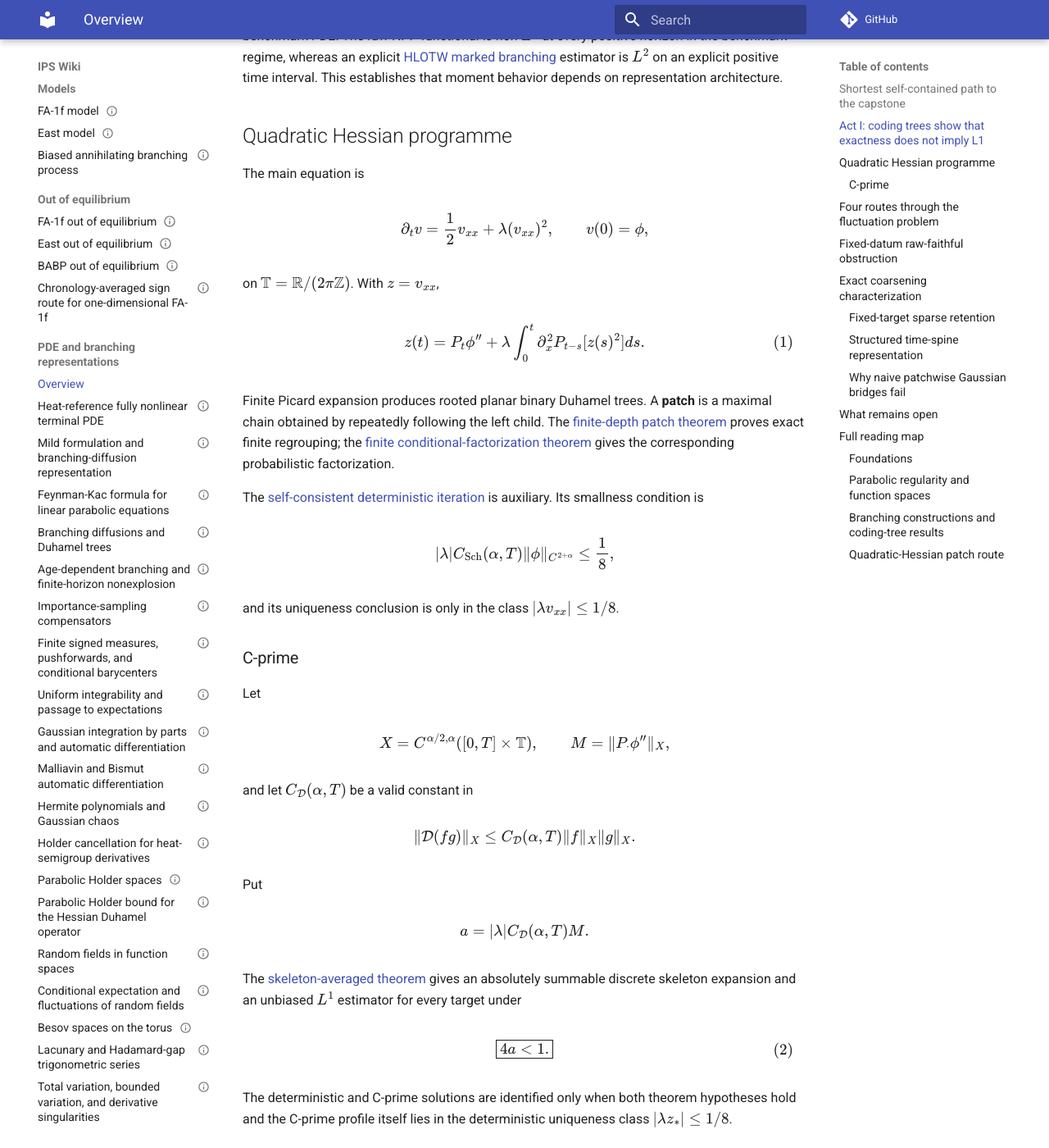
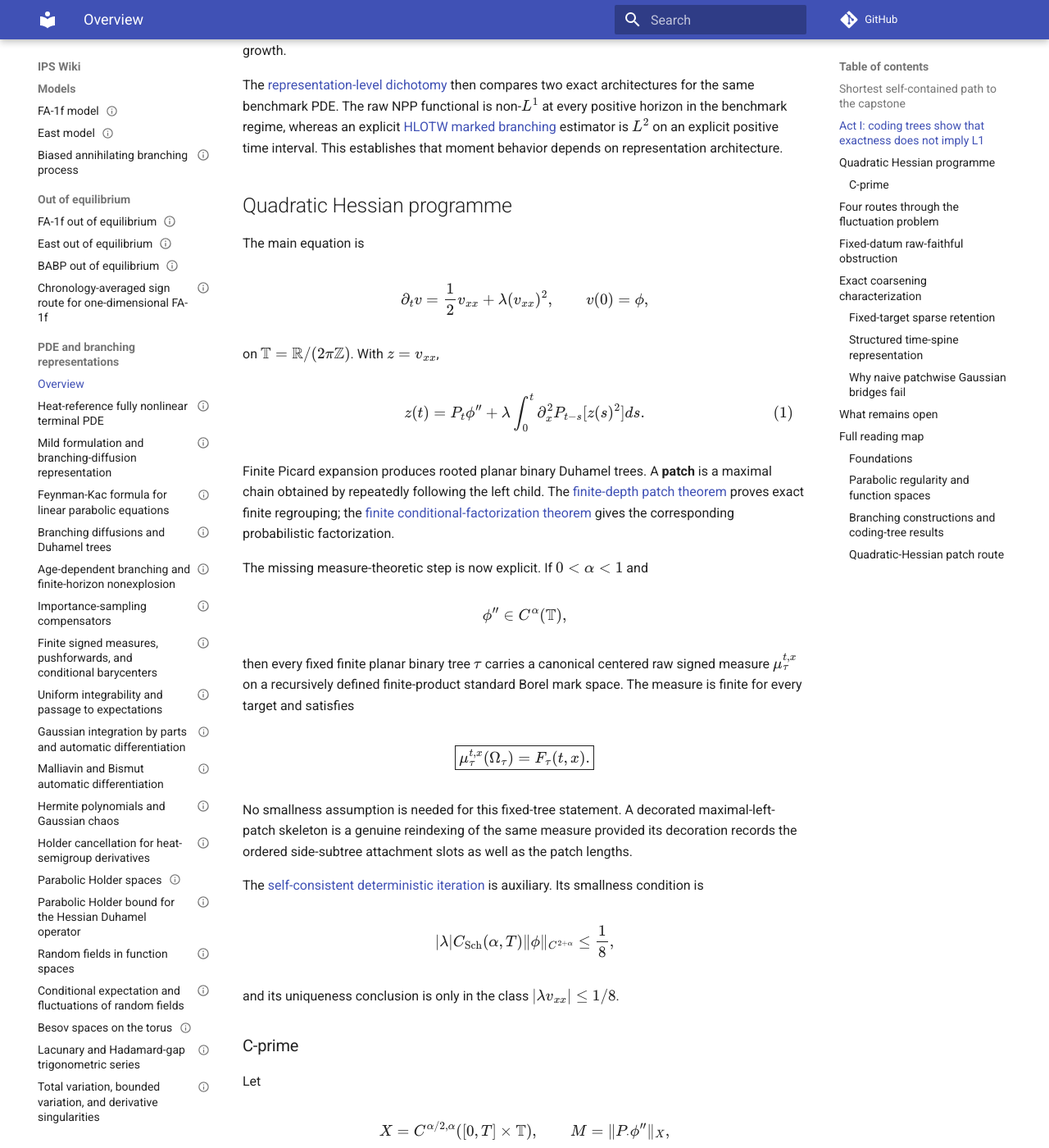
Before and after one commit to maciejgluchowski86-beep/ips-wiki, an MkDocs documentation site: the page built from docs/pde-branching-representations.md, in a window 1280 px wide and 1400 px high, scrolled down 2513 px. Shown: the whole window at 82% size. Built offline with MkDocs 1.6.1 and Material for MkDocs 9.7.7, drawn with Linux system fonts in a browser that asks for light colours; comment, search, counter and statistics services are not loaded; some of the changed text lies outside the part shown.

Commit message:
Insert canonical raw measure foundation into PDE overview

```diff
--- a/docs/pde-branching-representations.md
+++ b/docs/pde-branching-representations.md
@@ -41,7 +41,7 @@ $$
 
 Thus **cancellation before absolute values is removal of signed variation by conditional averaging**. For skeleton-preserving coarsenings, summability of the residual variations in (A) is necessary and sufficient for \(L^1\) in the associated conditional-barycenter class. The type of retained coordinate is not the invariant.
 
-The measure-theoretic background for (A) is contained in [Finite signed measures, pushforwards, and conditional barycenters](entries/finite-signed-measures-pushforwards-and-conditional-barycenters.md).
+The measure-theoretic background for (A) is contained in [Finite signed measures, pushforwards, and conditional barycenters](entries/finite-signed-measures-pushforwards-and-conditional-barycenters.md). For the quadratic-Hessian construction, the existence and finiteness of the concrete measures \(\mu_\tau^{t,x}\) are proved in [Canonical raw signed measures for finite quadratic-Hessian trees](entries/canonical-raw-signed-measures-for-finite-quadratic-hessian-trees.md).
 
 ## Shortest self-contained path to the capstone
 
@@ -53,11 +53,12 @@ A reader with graduate probability and a first PDE course can reach the final th
 4. [Gaussian integration by parts and automatic differentiation](entries/gaussian-integration-by-parts-and-automatic-differentiation.md), [Hermite polynomials and Gaussian chaos](entries/hermite-polynomials-and-gaussian-chaos.md), and [Hölder cancellation for heat-semigroup derivatives](entries/holder-cancellation-for-heat-semigroup-derivatives.md).
 5. [Parabolic Hölder spaces](entries/parabolic-holder-spaces.md) and [Parabolic Hölder bound for the Hessian Duhamel operator](entries/parabolic-holder-bound-for-hessian-duhamel-operator.md).
 6. [Finite-depth Duhamel patch regrouping](entries/finite-depth-duhamel-patch-regrouping.md) and [Conditional factorization for finite PDE patches](entries/conditional-factorization-for-finite-pde-patches.md).
-7. [Skeleton-averaged \(L^1\) representation](entries/skeleton-averaged-l1-representation-for-quadratic-hessian-pde.md).
-8. [Lacunary and Hadamard-gap trigonometric series](entries/lacunary-and-hadamard-gap-trigonometric-series.md), [Disjoint-event lower bounds for compensated branching estimators](entries/disjoint-event-lower-bounds-for-compensated-branching-estimators.md), and [Brownian confinement and heat-kernel positivity](entries/brownian-confinement-and-heat-kernel-positivity.md).
-9. [Raw-barycenter \(L^1\) obstruction](entries/raw-marked-l1-obstruction-for-quadratic-hessian-pde.md).
-10. [Time-spine coarsening](entries/time-spine-coarsening-for-quadratic-hessian-patches.md).
-11. [Residual signed variation characterization](entries/residual-signed-variation-characterization-for-coarsened-patches.md).
+7. [Canonical raw signed measures for finite quadratic-Hessian trees](entries/canonical-raw-signed-measures-for-finite-quadratic-hessian-trees.md).
+8. [Skeleton-averaged \(L^1\) representation](entries/skeleton-averaged-l1-representation-for-quadratic-hessian-pde.md).
+9. [Lacunary and Hadamard-gap trigonometric series](entries/lacunary-and-hadamard-gap-trigonometric-series.md), [Disjoint-event lower bounds for compensated branching estimators](entries/disjoint-event-lower-bounds-for-compensated-branching-estimators.md), and [Brownian confinement and heat-kernel positivity](entries/brownian-confinement-and-heat-kernel-positivity.md).
+10. [Raw-barycenter \(L^1\) obstruction](entries/raw-marked-l1-obstruction-for-quadratic-hessian-pde.md).
+11. [Time-spine coarsening](entries/time-spine-coarsening-for-quadratic-hessian-patches.md).
+12. [Residual signed variation characterization](entries/residual-signed-variation-characterization-for-coarsened-patches.md).
 
 The coding-tree results form Act I of the paper. They motivate why representation architecture matters, but they are not prerequisites for the proof of (A).
 
@@ -117,8 +118,7 @@ $$
 \partial_tv
 =
 \frac12v_{xx}
-+
-\lambda(v_{xx})^2,
++\lambda(v_{xx})^2,
 \qquad
 v(0)=\phi,
 $$
@@ -129,13 +129,28 @@ $$
 z(t)
 =
 P_t\phi''
-+
-\lambda\int_0^t
++\lambda\int_0^t
 \partial_x^2P_{t-s}[z(s)^2]ds.
 \tag{1}
 $$
 
 Finite Picard expansion produces rooted planar binary Duhamel trees. A **patch** is a maximal chain obtained by repeatedly following the left child. The [finite-depth patch theorem](entries/finite-depth-duhamel-patch-regrouping.md) proves exact finite regrouping; the [finite conditional-factorization theorem](entries/conditional-factorization-for-finite-pde-patches.md) gives the corresponding probabilistic factorization.
+
+The missing measure-theoretic step is now explicit. If \(0<\alpha<1\) and
+
+$$
+\phi''\in C^\alpha(\mathbb T),
+$$
+
+then every fixed finite planar binary tree \(\tau\) carries a canonical centered raw signed measure \(\mu_\tau^{t,x}\) on a recursively defined finite-product standard Borel mark space. The measure is finite for every target and satisfies
+
+$$
+\boxed{
+\mu_\tau^{t,x}(\Omega_\tau)=F_\tau(t,x).
+}
+$$
+
+No smallness assumption is needed for this fixed-tree statement. A decorated maximal-left-patch skeleton is a genuine reindexing of the same measure provided its decoration records the ordered side-subtree attachment slots as well as the patch lengths.
 
 The [self-consistent deterministic iteration](entries/self-consistent-patch-iteration-for-quadratic-hessian-pde.md) is auxiliary. Its smallness condition is
 
@@ -184,7 +199,7 @@ The deterministic and C-prime solutions are identified only when both theorem hy
 ## Four routes through the fluctuation problem
 
 1. **Fixed pathwise Hölder / same-regularity Besov.** A raw edge does not close at the same pathwise regularity.
-2. **Decreasing Banach scale.** The [Banach-scale obstruction](entries/banach-scale-obstruction-for-raw-pde-patches.md) gives the sharp \(1/\delta\) one-edge cost and an unavoidable \((cn/\Delta)^n\) stepwise majorant. It is a proof-architecture barrier, not a fixed-datum divergence theorem.
+2. **Decreasing Banach scale.** The [Banach-scale obstruction](entries/banach-scale-obstruction-for-raw-pde-patches.md) gives the sharp \(1/\delta\) one-edge cost and an unavoidable \((cn/\Delta)^n\) stepwise majorant. The correct reading is that the constants which give finite first moments at each fixed depth cannot be kept geometric as the depth grows. It is a depth-uniform proof-architecture barrier, not a claim that a fixed finite tree has infinite first moment and not a fixed-datum divergence theorem.
 3. **Joint centered marks.** The [joint centered-mark theorem](entries/joint-centered-mark-dichotomy-for-raw-pde-patches.md) delays the first absolute value across several Gaussian marks. Full canonical retention has sharp factorial block growth; signed bridge averaging gives geometric growth on genuine multi-edge blocks.
 4. **Complete interior averaging.** C-prime retains only each skeleton's total signed mass.
 
@@ -210,7 +225,7 @@ $$
 \tag{3}
 $$
 
-so the raw total variation is not summable.
+so the raw total variation is not summable. Here \(\mu_m\) is the restriction of the canonical raw measure for the right-comb tree to the duration cylinder used in the lower bound.
 
 The theorem applies to **raw-faithful** schemes: after the canonical raw state is exposed, the canonical signed contribution must remain the estimator's conditional barycenter. It does **not** quantify over all unbiased estimators. Within that class, changing positive proposals or adding auxiliary conditionally unbiased randomness cannot improve the first moment.
 
@@ -337,6 +352,7 @@ The [random-patch conjecture](entries/l1-random-patch-conjecture-for-quadratic-h
 
 - [Finite-depth Duhamel patch regrouping](entries/finite-depth-duhamel-patch-regrouping.md)
 - [Conditional factorization for finite PDE patches](entries/conditional-factorization-for-finite-pde-patches.md)
+- [Canonical raw signed measures for finite quadratic-Hessian trees](entries/canonical-raw-signed-measures-for-finite-quadratic-hessian-trees.md)
 - [Self-consistent patch iteration for the quadratic Hessian PDE](entries/self-consistent-patch-iteration-for-quadratic-hessian-pde.md)
 - [Skeleton-averaged \(L^1\) representation for the quadratic Hessian PDE](entries/skeleton-averaged-l1-representation-for-quadratic-hessian-pde.md)
 - [Banach-scale obstruction for raw PDE patches](entries/banach-scale-obstruction-for-raw-pde-patches.md)
```
